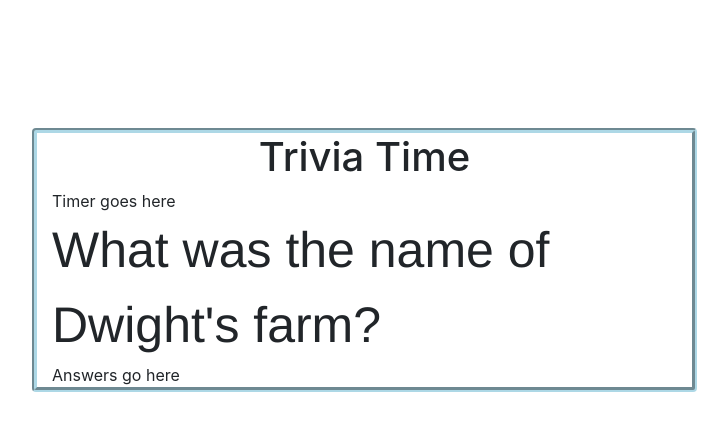
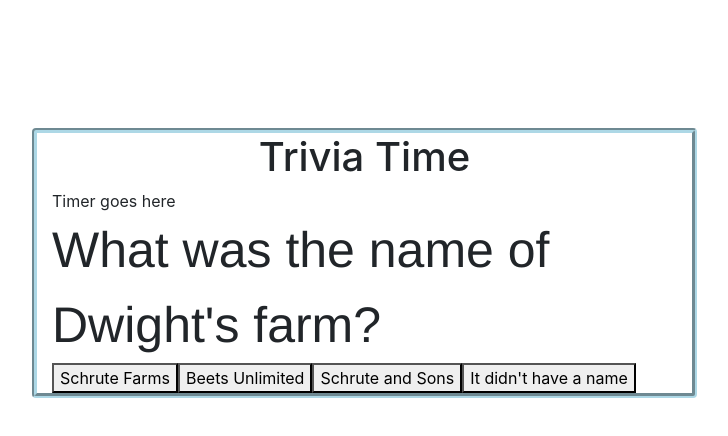
Before and after one commit to Stroupe79/Office-Trivia, a plain HTML site: page index.html in a window 1280 px wide. Shown: the whole page, without its empty margins (38-766 px from the left). Drawn offline with nearby package versions, Linux system fonts and the light colour scheme.

Commit message:
Got answers and questions to work dynamically

```diff
--- a/assets/trivia.js
+++ b/assets/trivia.js
@@ -18,7 +18,7 @@ $(document).ready(function () {
     ]
 
     var answers = [
-       ["Schrute Farms", "Beets Unlimited", "Schrute and Sons", "It didn't have a name"]
+        ["Schrute Farms", "Beets Unlimited", "Schrute and Sons", "It didn't have a name"],
         ["Italian", "Indian", "Black", "Asian"],
         ["Meredith", "Kevin", "Creed", "Angela"],
         ["Her Father", "Dwight's Father", "Her Cousin", "Her Cat"],
@@ -33,10 +33,26 @@ $(document).ready(function () {
 
     var answerKey = [0, 2, 2, 3, 0, 0, 2, 1, 3, 3, 1]
 
-   var currentQuestion = [];
+    var currentQuestion = 0;
 
-$("#questions").text(questions[0]);
-$("#answers").text(answers[0[0]]);
+
+    // $("#questions").text(questions[0]);
+    // $("#answers").text(answers[0]);
+
+    function addQuestions() {
+        i = currentQuestion;
+        $("#questions").text(questions[i]);
+        f = -1;
+        answers[i].forEach(function () {
+            f++;
+            $("#answers").append("<button>" + answers[i][f]);
+        });
+
+    };
+
+    addQuestions();
+
+
 
     //Timer function
     // $("#timer").text(timer);
--- a/index.html
+++ b/index.html
@@ -22,7 +22,7 @@
                 <h1>Trivia Time</h1>
                 <div id="timer">Timer goes here</div>
                 <div id="questions">Questions go here</div>
-                <div id="answers">Answers go here</div>
+                <div id="answers"></div>
             </div>
         </div>
     </div>
```
Lines whose indentation alone changed are shown as unchanged.
